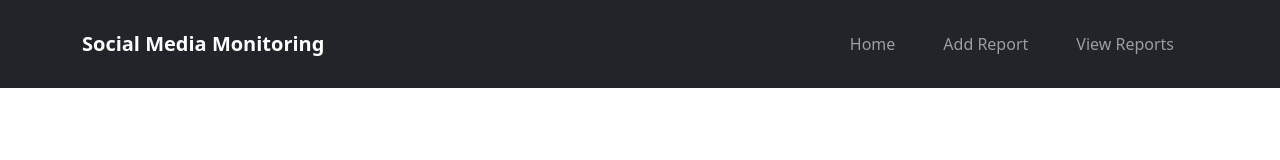
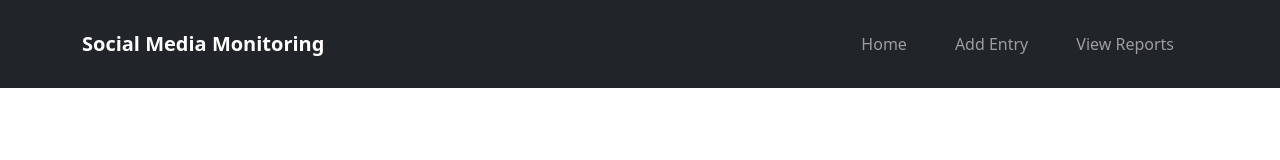
Before and after one commit to sai-ram-sagar/Social-Media-Monitoring-Frontend, a React (Create React App) app: page / in a window 1280 px wide. Shown: the top 160 px of the page. Built offline with nearby package versions, Linux system fonts and the light colour scheme.

Commit message:
nav item update

```diff
--- a/src/App.js
+++ b/src/App.js
@@ -18,7 +18,7 @@ function App() {
             <Navbar.Collapse id="basic-navbar-nav">
               <Nav className="ms-auto">
                 <Nav.Link className="m-3" as={Link} to="/">Home</Nav.Link>
-                <Nav.Link className="m-3" as={Link} to="/add-report">Add Report</Nav.Link>
+                <Nav.Link className="m-3" as={Link} to="/add-report">Add Entry</Nav.Link>
                 <Nav.Link className="m-3" as={Link} to="/view-reports">View Reports</Nav.Link>
                 {/* <Nav.Link className="m-3" as={Link} to="/modal-reports">Modal Reports</Nav.Link> */}
               </Nav>
```
